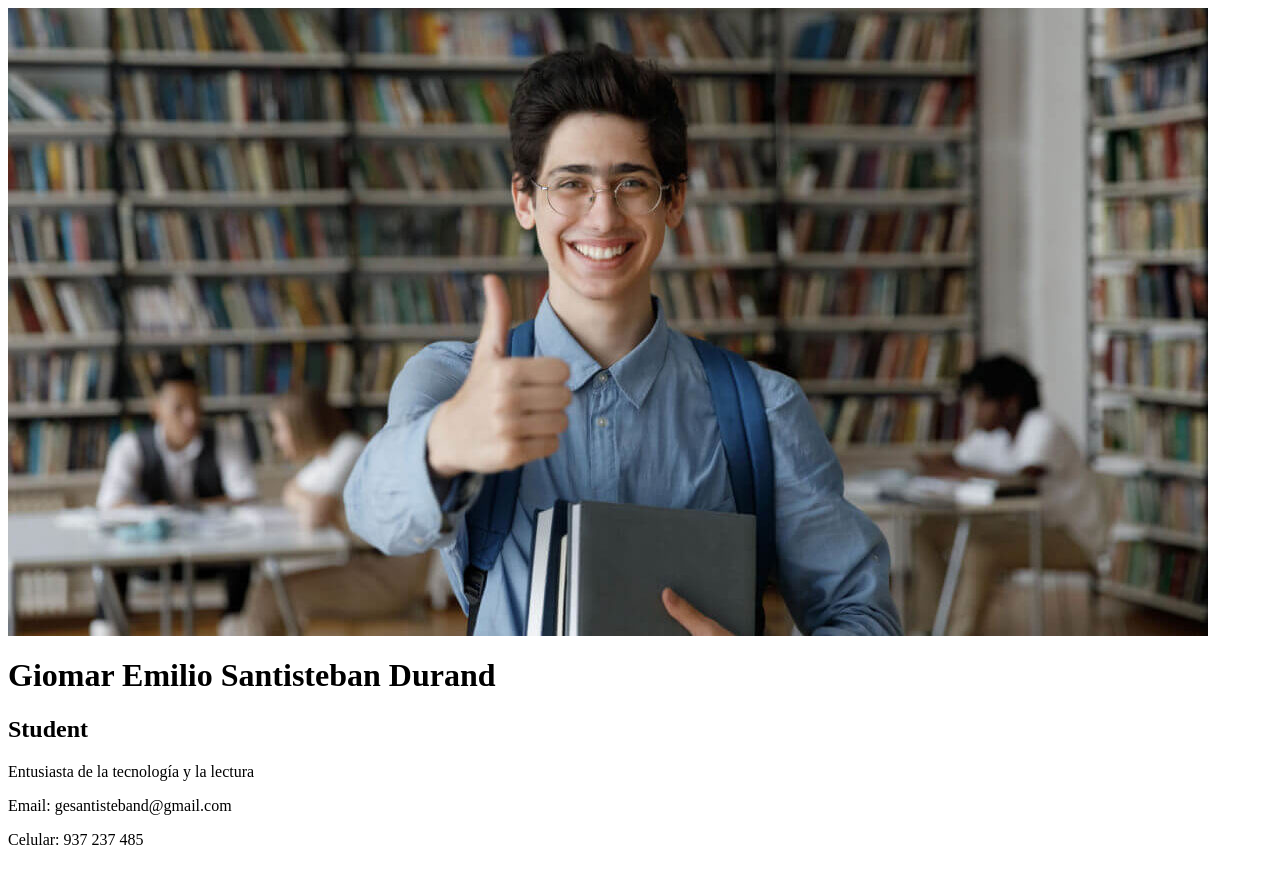
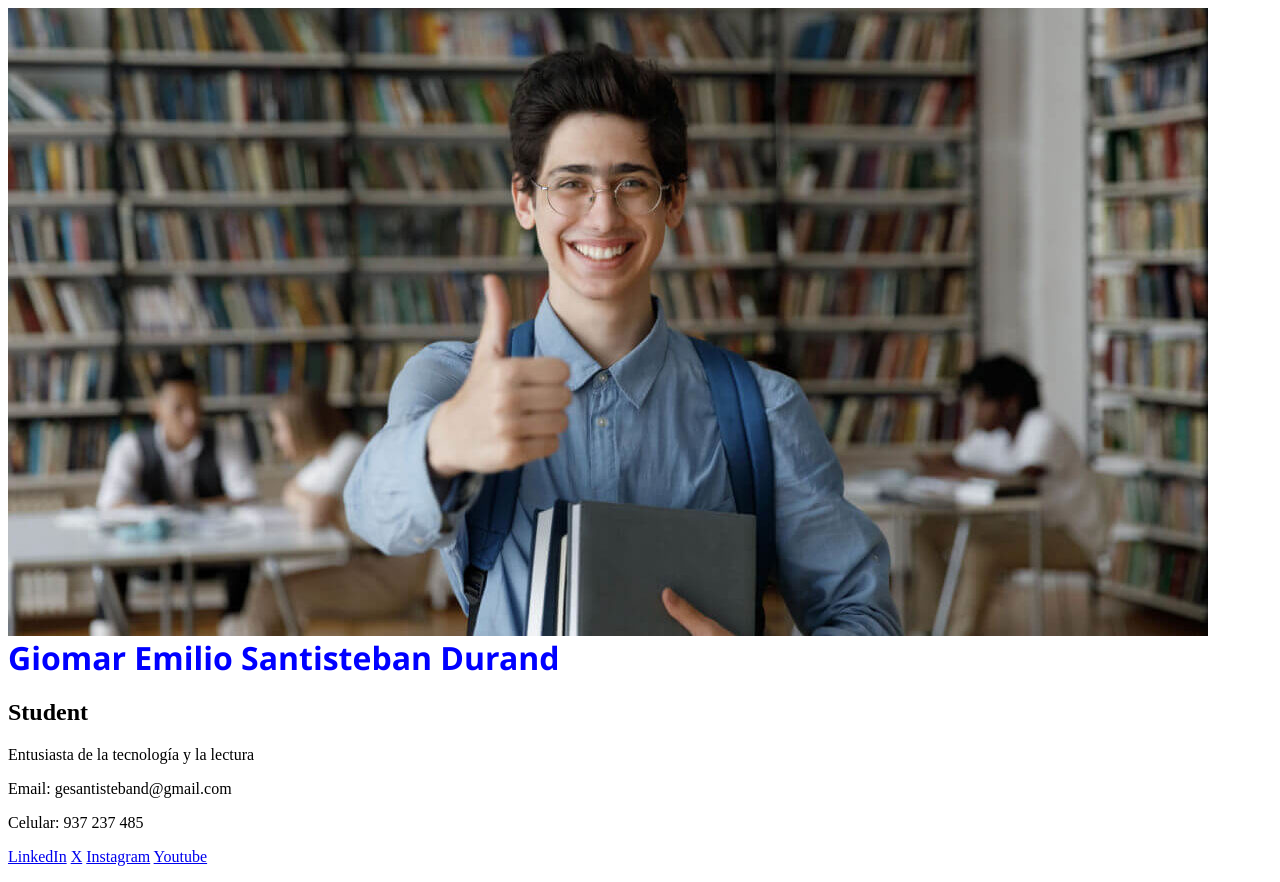
Before and after one commit to gesantisteband/AEW_2025_Santisteban, a plain HTML site: page CSS/01_TarjetaPersonal/index.html in a window 1280 px wide. Drawn offline with Linux system fonts and the light colour scheme.

Commit message:
He creado un archivo de estilos externo que está vinculado con el html.

```diff
--- a/CSS/01_TarjetaPersonal/css/estilos.css
+++ b/CSS/01_TarjetaPersonal/css/estilos.css
@@ -0,0 +1,6 @@
+
+h1 {
+    color: blue;
+    font-family: 'Segoe UI', Tahoma, Geneva, Verdana, sans-serif;
+    margin: auto;
+}
--- a/CSS/01_TarjetaPersonal/index.html
+++ b/CSS/01_TarjetaPersonal/index.html
@@ -1,7 +1,7 @@
 <html>
     <head>
         <title>Tarjeta Personal</title>
-
+        <link rel="stylesheet" href="css/estilos.css">
     </head>
     <body>
         <!--Tarjeta Personal-->
@@ -24,10 +24,10 @@
                 <p>Email: gesantisteband@gmail.com</p>
                 <p>Celular: 937 237 485</p>
                 <p>
-                    <a href="wwww.linkedin.com/in/gesantisteband/"></a>
-                    <a href="www.x.com/gesantisteband"></a>
-                    <a href="www.instagram.com/gesantisteband"></a>
-                    <a href="www.youtube.com/gesantisteband"></a>
+                    <a href="wwww.linkedin.com/in/gesantisteband/">LinkedIn</a>
+                    <a href="www.x.com/gesantisteband">X</a>
+                    <a href="www.instagram.com/gesantisteband">Instagram</a>
+                    <a href="www.youtube.com/gesantisteband">Youtube</a>
                 </p>
              </div>
         </div>
```
